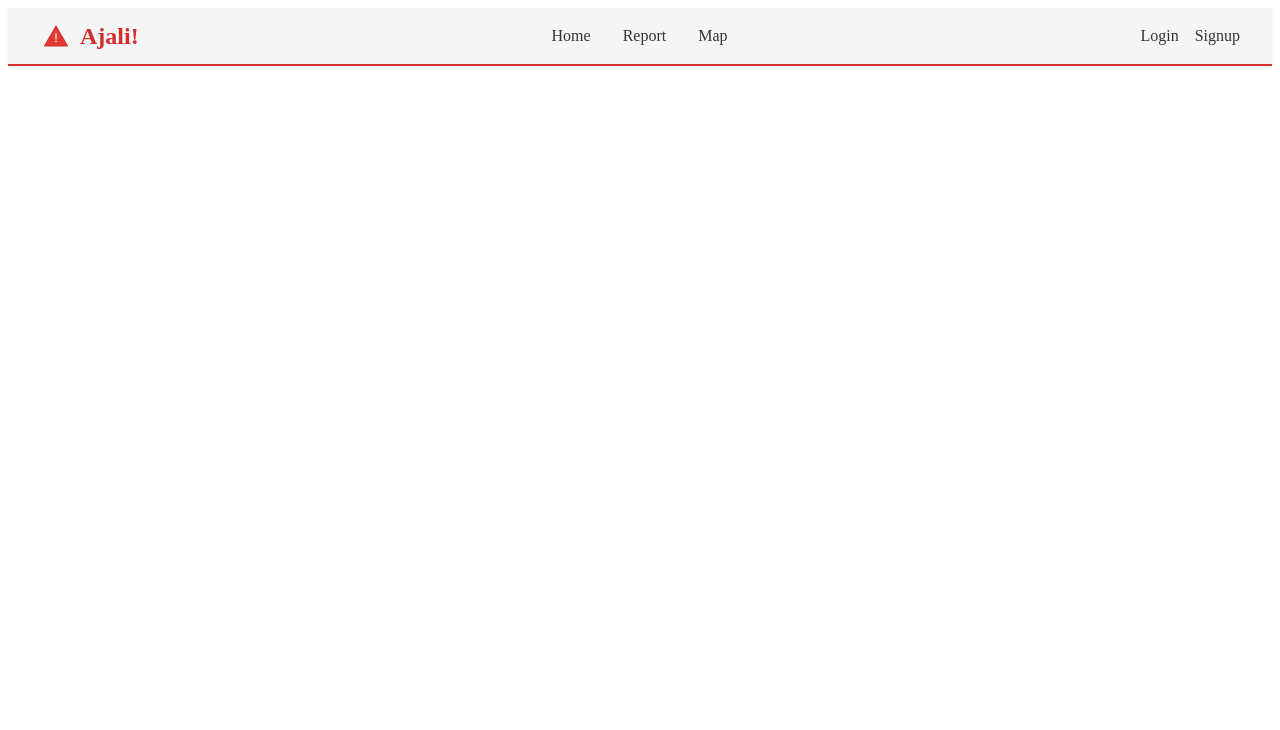
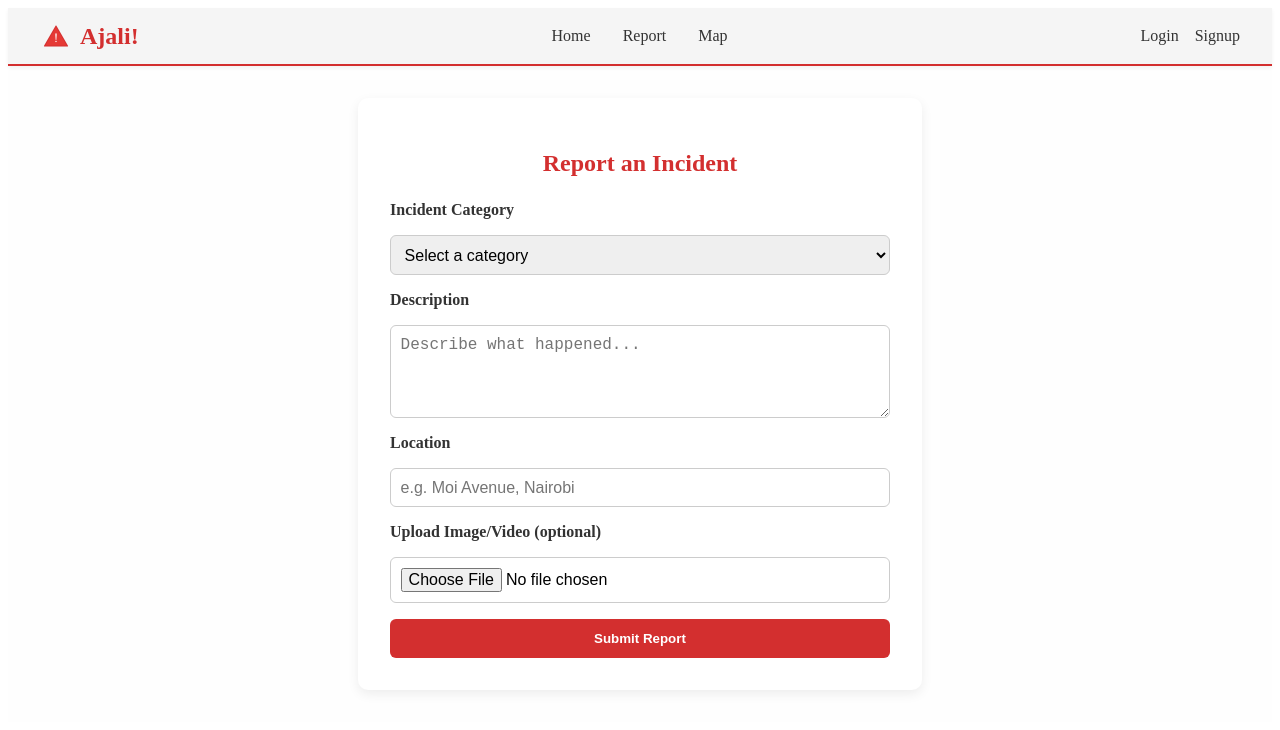
Before and after one commit to LARRYKIPKURUI/Ajali, a React (Vite) app in the folder Frontend/: page /report in a window 1280 px wide. Shown: the top 730 px of the page. Built offline with nearby package versions, Linux system fonts and the light colour scheme.

Commit message:
added report page

```diff
--- /dev/null
+++ b/Frontend/src/pages/Report.css
@@ -0,0 +1,57 @@
+.report-section {
+  background: #fefefe;
+  padding: 2rem 1rem;
+  display: flex;
+  justify-content: center;
+}
+
+.report-container {
+  background: #fff;
+  max-width: 500px;
+  width: 100%;
+  border-radius: 10px;
+  padding: 2rem;
+  box-shadow: 0 4px 12px rgba(0, 0, 0, 0.07);
+}
+
+.report-container h2 {
+  margin-bottom: 1.5rem;
+  text-align: center;
+  color: #d32f2f;
+}
+
+.report-form {
+  display: flex;
+  flex-direction: column;
+  gap: 1rem;
+}
+
+.report-form label {
+  font-weight: 600;
+  color: #333;
+}
+
+.report-form input,
+.report-form select,
+.report-form textarea {
+  padding: 0.6rem;
+  border-radius: 6px;
+  border: 1px solid #ccc;
+  outline: none;
+  font-size: 1rem;
+}
+
+.report-btn {
+  background-color: #d32f2f;
+  color: #fff;
+  border: none;
+  padding: 0.75rem;
+  border-radius: 6px;
+  font-weight: 600;
+  cursor: pointer;
+  transition: background-color 0.3s ease;
+}
+
+.report-btn:hover {
+  background-color: #b71c1c;
+}
--- a/Frontend/src/pages/Report.jsx
+++ b/Frontend/src/pages/Report.jsx
@@ -1,11 +1,76 @@
-import React from 'react'
+import React, { useState } from 'react';
+import './Report.css';
 
 const Report = () => {
+  const [formData, setFormData] = useState({
+    category: '',
+    description: '',
+    location: '',
+    media: null,
+  });
+
+  const handleChange = (e) => {
+    const { name, value, files } = e.target;
+    if (name === 'media') {
+      setFormData({ ...formData, media: files[0] });
+    } else {
+      setFormData({ ...formData, [name]: value });
+    }
+  };
+
+  const handleSubmit = (e) => {
+    e.preventDefault();
+    console.log(formData);
+    // Placeholder – will connect to backend later
+  };
+
   return (
-    <div>
+    <section className="report-section">
+      <div className="report-container">
+        <h2>Report an Incident</h2>
+        <form className="report-form" onSubmit={handleSubmit}>
+          <label htmlFor="category">Incident Category</label>
+          <select name="category" value={formData.category} onChange={handleChange} required>
+            <option value="">Select a category</option>
+            <option value="accident">Accident</option>
+            <option value="fire">Fire</option>
+            <option value="medical">Medical Emergency</option>
+            <option value="security">Security Threat</option>
+          </select>
 
-    </div>
-  )
-}
+          <label htmlFor="description">Description</label>
+          <textarea
+            name="description"
+            rows="4"
+            placeholder="Describe what happened..."
+            value={formData.description}
+            onChange={handleChange}
+            required
+          />
 
-export default Report
+          <label htmlFor="location">Location</label>
+          <input
+            type="text"
+            name="location"
+            placeholder="e.g. Moi Avenue, Nairobi"
+            value={formData.location}
+            onChange={handleChange}
+            required
+          />
+
+          <label htmlFor="media">Upload Image/Video (optional)</label>
+          <input
+            type="file"
+            name="media"
+            accept="image/,video/"
+            onChange={handleChange}
+          />
+
+          <button type="submit" className="report-btn">Submit Report</button>
+        </form>
+      </div>
+    </section>
+  );
+};
+
+export default Report;
```
